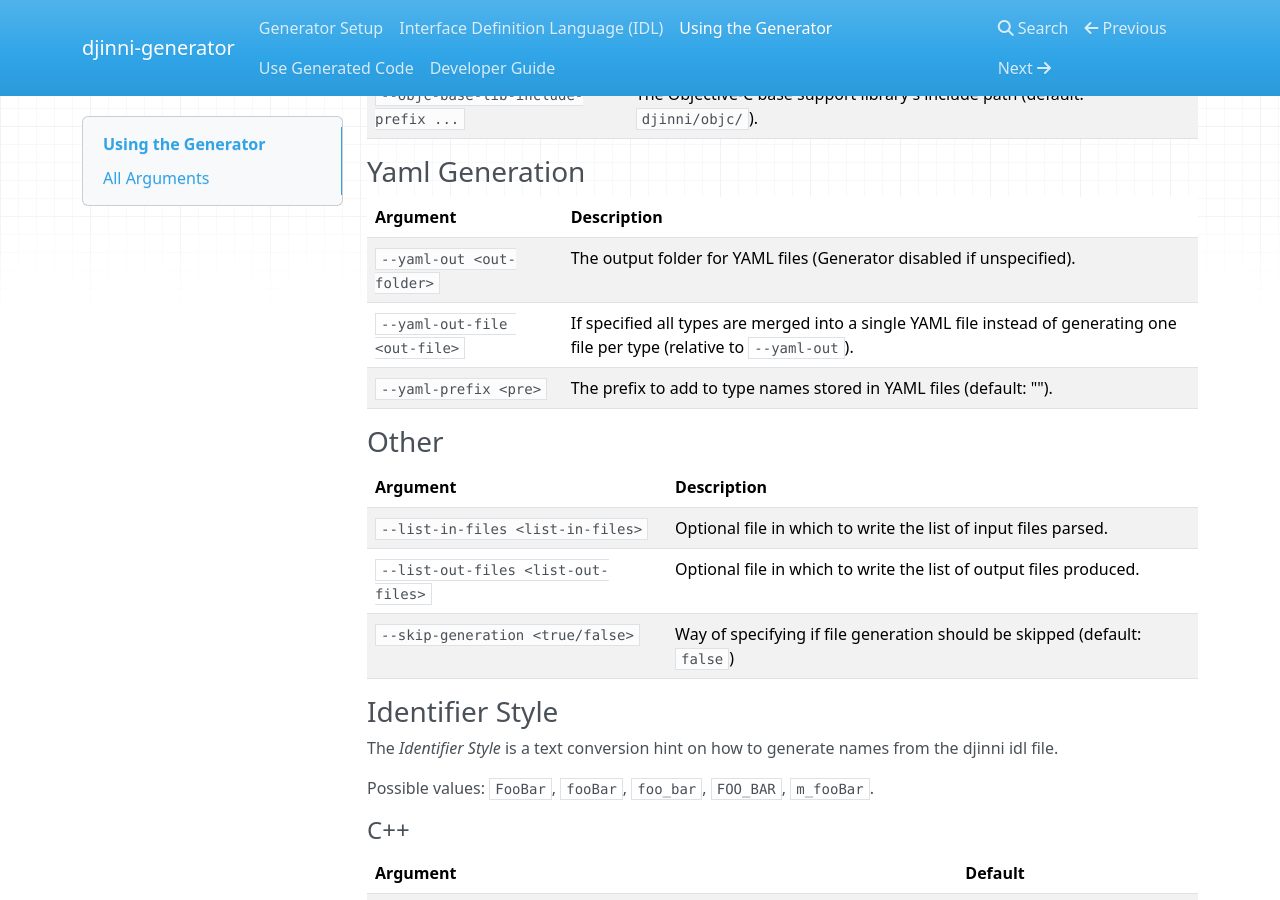
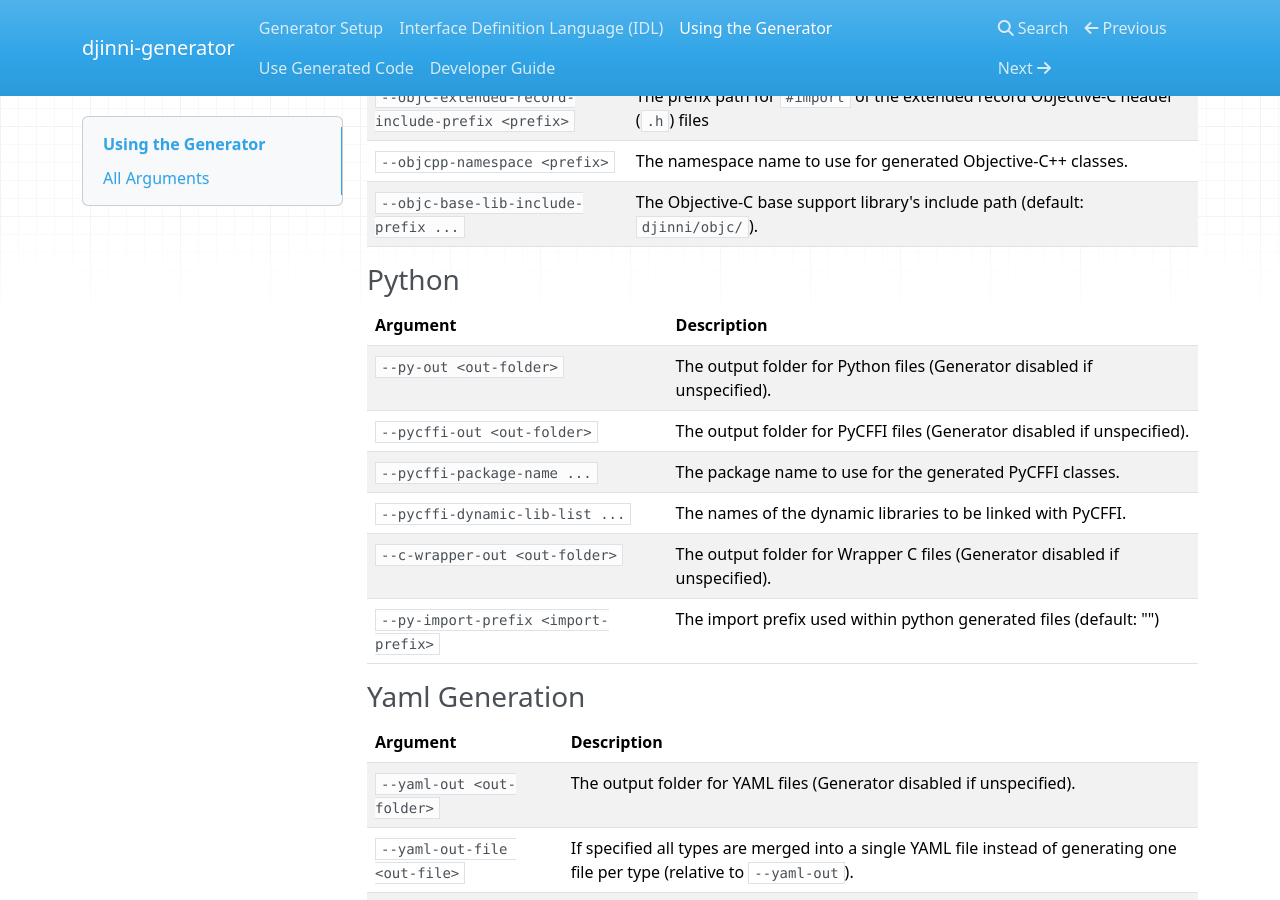
Before and after one commit to cross-language-cpp/djinni-generator, an MkDocs documentation site: the page built from docs/cli-usage.md, in a window 1280 px wide and 900 px high, scrolled down 3934 px. Built offline with MkDocs 1.6.1, drawn with Linux system fonts in a browser that asks for light colours; nearby versions of some CDN libraries; some of the changed text lies outside the part shown.

Commit message:
Add some Python documentation

```diff
--- a/docs/cli-usage.md
+++ b/docs/cli-usage.md
@@ -19,6 +19,12 @@
    --objc-type-prefix DB \ # Apple suggests Objective-C classes have a prefix for each defined type.
    \
    --objcpp-out OBJC_OUTPUT_FOLDER \
+   \
+   --py-out PYTHON_OUTPUT_FOLDER \
+   --pycffi-out CFFI_OUTPUT_FOLDER \ # Required for Python support
+   --pycffi-package-name PyCFFIlib \
+   --pycffi-dynamic-lib-list mylib \
+   --c-wrapper-out C_WRAPPER_OUTPUT_FOLDER \ # Required for Python support
    \
    --idl MY_PROJECT.djinni
 
@@ -108,6 +114,17 @@
 |`--objcpp-namespace <prefix>` | The namespace name to use for generated Objective-C++ classes.  |
 |`--objc-base-lib-include-prefix ...` | The Objective-C base support library's include path (default: `djinni/objc/`).  |
 
+### Python
+
+| Argument | Description |
+| -------- | ----------- |
+| `--py-out <out-folder>` | The output folder for Python files (Generator disabled if unspecified). |
+| `--pycffi-out <out-folder>` | The output folder for PyCFFI files (Generator disabled if unspecified). |
+| `--pycffi-package-name ...`  | The package name to use for the generated PyCFFI classes. |
+| `--pycffi-dynamic-lib-list ...` | The names of the dynamic libraries to be linked with PyCFFI. |
+| `--c-wrapper-out <out-folder>` | The output folder for Wrapper C files (Generator disabled if unspecified). |
+| `--py-import-prefix <import-prefix>` | The import prefix used within python generated files (default: "") |
+
 ### Yaml Generation
 
 | Argument | Description |
@@ -166,6 +183,19 @@
 | `--ident-objc-local` | `fooBar` |
 | `--ident-objc-file` | `FooBar` |
 
+#### Python
+
+| Argument | Default      |
+| -------- | -------- |
+| `--ident-py-type` | `foo_bar` |
+| `--ident-py-class-name` | `FooBar` |
+| `--ident-py-type-param` | `foo_bar` |
+| `--ident-py-method` | `foo_bar` |
+| `--ident-py-field` | `foo_bar` |
+| `--ident-py-local` | `foo_bar` |
+| `--ident-py-enum` | `Foo_Bar` |
+| `--ident-py-const` | `FOO_BAR` |
+
 
 Example:
 
```
Also changed, not shown: other parts of docs/cli-usage.md (+1 -1 lines), docs/developer-guide.md (+4 -1 lines), 1 other file.
